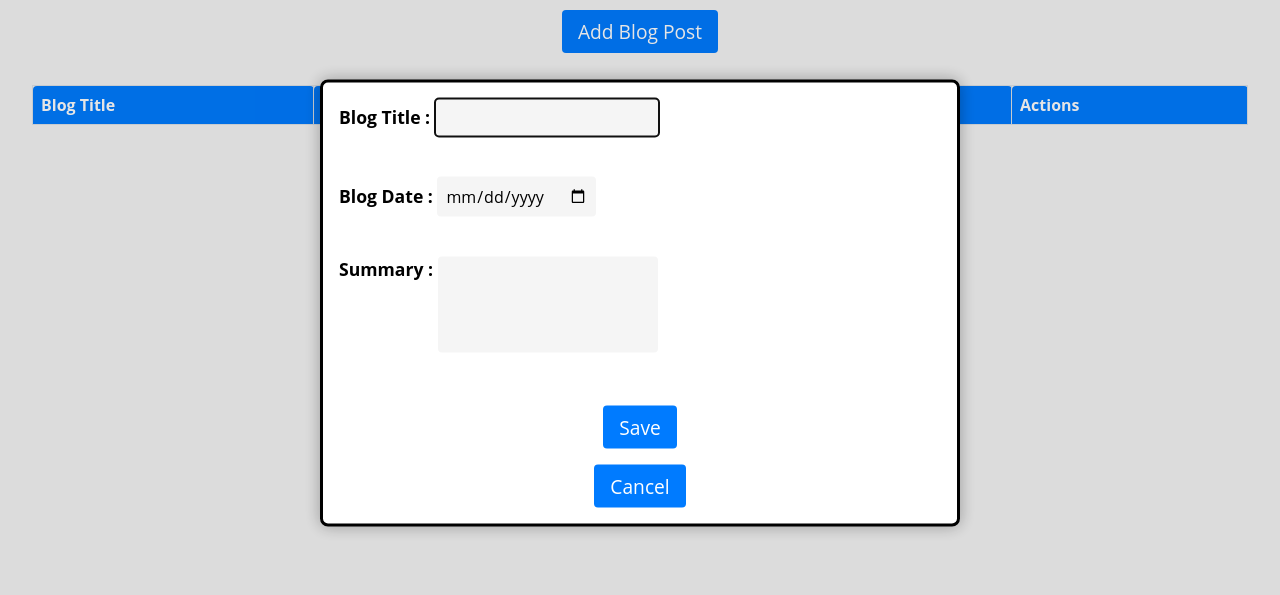
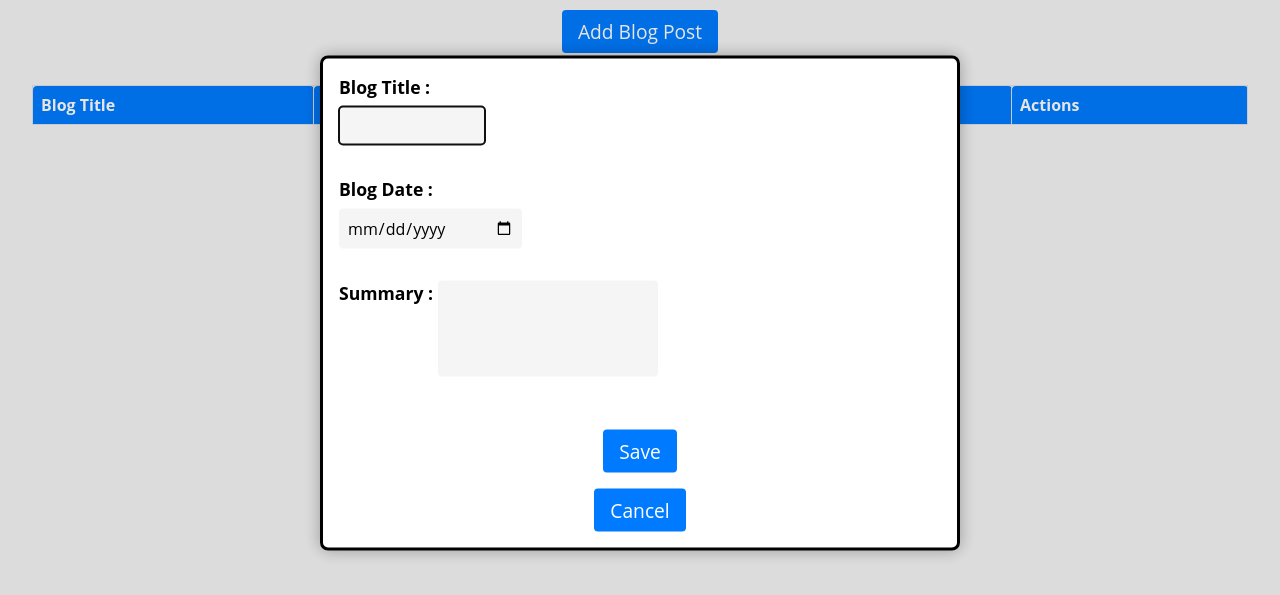
Before and after one commit to naseralemi12/Simple-Crud-Functionality, a plain HTML site: page index.html in a window 1280 px wide. Both pictures are taken after a click on the button "Add Blog Post". Shown: the part 97-692 px from the top of the page. Drawn offline with Linux system fonts and the light colour scheme.

Commit message:
html updated

```diff
--- a/index.html
+++ b/index.html
@@ -13,11 +13,18 @@
     <button id="addButton">Add Blog Post</button>
     <dialog id="dialogBox">
         <form method="dialog" autocomplete="off">
-            <p><label for="title">Blog Title :
-            <input type="text" id="title" name="title" width="16ch">
-          </label></p>
-            <p><label for="date">Blog Date : <input type="date" id="date" name="date" width="20ch"></label></p>
-            <p><label style="float:left" for="summary">Summary :&nbsp </label><textarea rows="3" cols="20" id="summary" name="summary"></textarea></p>
+            <p>
+                <label for="title">Blog Title :</label>
+                <input type="text" id="title" name="title" style="width: 16ch;">
+            </p>
+            <p>
+                <label for="date">Blog Date :</label>
+                <input type="date" id="date" name="date" style="width: 20ch;">
+            </p>
+            <p>
+                <label style="float:left" for="summary">Summary :&nbsp;</label>
+                <textarea rows="3" cols="20" id="summary" name="summary"></textarea>
+            </p>
             <div>
                 <button id="saveButton" onclick="onFormSubmit();" value="submit" type="submit">Save</button>
                 <button id="cancelButton" value="cancel" type="button">Cancel</button>
```
